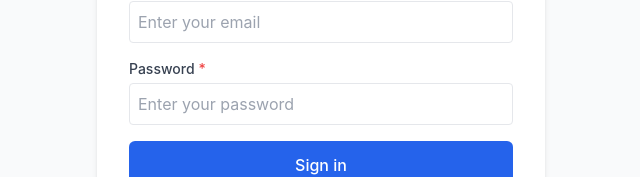
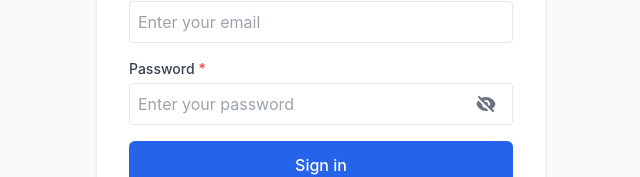
Before and after one commit to gaboluque/monthly_budget, a React (Vite) app in the folder client/: page /login in a window 1280 px wide. Shown: the part 365-542 px from the top of the page, without its empty margins (319-959 px from the left). Built offline with nearby package versions, Linux system fonts and the light colour scheme.

Commit message:
chore: show/hide password field

```diff
--- a/client/src/components/forms/Form.tsx
+++ b/client/src/components/forms/Form.tsx
@@ -1,6 +1,7 @@
 import { useForm, SubmitHandler, RegisterOptions, FieldValues, Path, DefaultValues, useWatch } from "react-hook-form"
 import { useEffect, useMemo } from "react";
 import { OptionSelect } from "./fields/OptionSelect";
+import { PasswordField } from "./fields/PasswordField";
 
 export type FormFieldType = 'text' | 'number' | 'email' | 'password' | 'select' | 'multi-select' | 'textarea' | 'checkbox' | 'date' | 'radio' | 'optionSelect';
 
@@ -91,6 +92,17 @@ export const Form = <T extends FieldValues>({
         const { name, type, placeholder, options, validation } = field;
 
         switch (type) {
+            case 'password':
+                return (
+                    <PasswordField
+                        name={name}
+                        label={field.label}
+                        placeholder={placeholder}
+                        required={field.required}
+                        validation={validation}
+                        register={register}
+                    />
+                );
             case 'optionSelect':
             case 'multi-select':
                 return (
--- /dev/null
+++ b/client/src/components/forms/fields/PasswordField.tsx
@@ -0,0 +1,49 @@
+import { useState } from 'react';
+import { RegisterOptions, Path, FieldValues, UseFormRegister } from 'react-hook-form';
+
+interface PasswordFieldProps<T extends FieldValues> {
+    name: Path<T>;
+    placeholder?: string;
+    validation?: Omit<RegisterOptions<T, Path<T>>, 'valueAsNumber' | 'valueAsDate' | 'setValueAs'>;
+    register: UseFormRegister<T>;
+}
+
+export const PasswordField = <T extends FieldValues>({
+    name,
+    placeholder,
+    validation,
+    register,
+}: PasswordFieldProps<T>) => {
+    const [showPassword, setShowPassword] = useState(false);
+
+    return (
+        <div className="w-full p-2 border rounded focus:outline-none focus:ring-2 focus:ring-blue-500 flex items-center flex-row gap-2">
+            <input
+                type={showPassword ? 'text' : 'password'}
+                autoComplete="current-password"
+                id={name.toString()}
+                placeholder={placeholder}
+                {...register(name, validation as RegisterOptions<T, Path<T>>)}
+                className="w-full focus:outline-none"
+            />
+            <button
+                type="button"
+                onClick={() => setShowPassword(!showPassword)}
+                className="text-gray-500 hover:text-gray-700 pr-2"
+                aria-label={showPassword ? 'Hide password' : 'Show password'}
+            >
+                {showPassword ? (
+                    <svg xmlns="http://www.w3.org/2000/svg" className="h-5 w-5" viewBox="0 0 20 20" fill="currentColor">
+                        <path d="M10 12a2 2 0 100-4 2 2 0 000 4z" />
+                        <path fillRule="evenodd" d="M.458 10C1.732 5.943 5.522 3 10 3s8.268 2.943 9.542 7c-1.274 4.057-5.064 7-9.542 7S1.732 14.057.458 10zM14 10a4 4 0 11-8 0 4 4 0 018 0z" clipRule="evenodd" />
+                    </svg>
+                ) : (
+                    <svg xmlns="http://www.w3.org/2000/svg" className="h-5 w-5" viewBox="0 0 20 20" fill="currentColor">
+                        <path fillRule="evenodd" d="M3.707 2.293a1 1 0 00-1.414 1.414l14 14a1 1 0 001.414-1.414l-1.473-1.473A10.014 10.014 0 0019.542 10C18.268 5.943 14.478 3 10 3a9.958 9.958 0 00-4.512 1.074l-1.78-1.781zm4.261 4.26l1.514 1.515a2.003 2.003 0 012.45 2.45l1.514 1.514a4 4 0 00-5.478-5.478z" clipRule="evenodd" />
+                        <path d="M12.454 16.697L9.75 13.992a4 4 0 01-3.742-3.741L2.335 6.578A9.98 9.98 0 00.458 10c1.274 4.057 5.065 7 9.542 7 .847 0 1.669-.105 2.454-.303z" />
+                    </svg>
+                )}
+            </button>
+        </div>
+    );
+};
--- a/client/src/components/ui/MobileNavigation.tsx
+++ b/client/src/components/ui/MobileNavigation.tsx
@@ -9,7 +9,7 @@ export function MobileNavigation() {
     };
 
     return (
-        <div className="md:hidden fixed bottom-0 left-0 right-0 bg-white border-t border-gray-200 z-20">
+        <div className="md:hidden fixed bottom-10 left-0 right-0 bg-white border-t border-gray-200 z-20">
             <div className="grid grid-cols-5 h-16">
                 {navigationLinks.slice(0, 5).map(({ path, label, icon: Icon, activeClass }) => (
                     <Link
```
Also changed, not shown: client/src/styles/tailwind.css.
